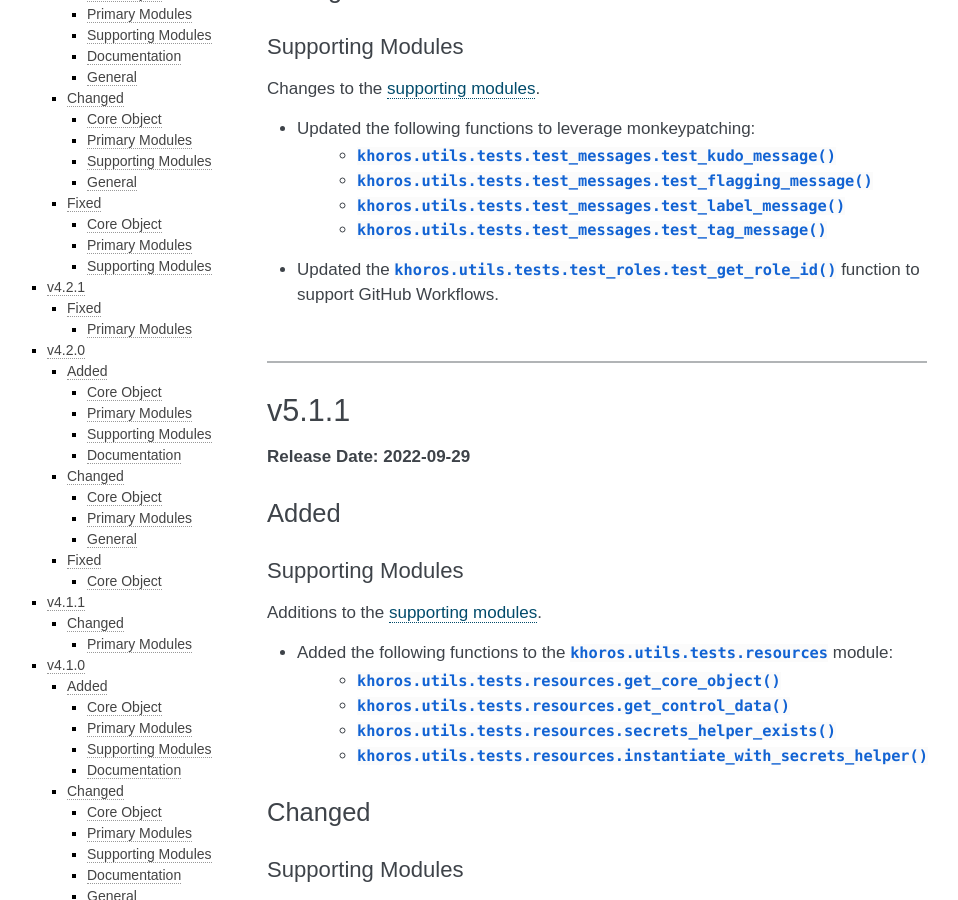
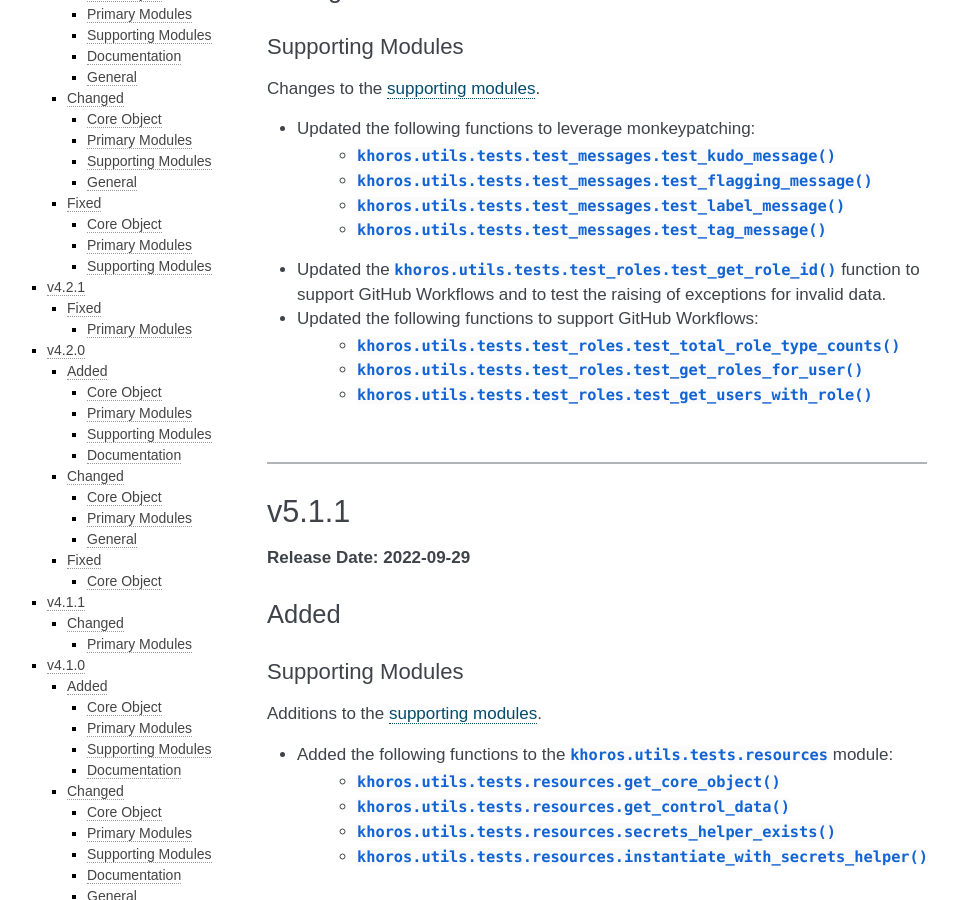
Before and after one commit to jeffshurtliff/khoros, a Sphinx documentation site: the page built from docs/changelog.rst, in a window 1280 px wide and 900 px high, scrolled down 1224 px. Shown: the whole window, without its empty margins (153-1111 px from the left). Built offline with Sphinx 7.4.7, drawn with Linux system fonts in a browser that asks for light colours.

Commit message:
Made changes relating to 5.1.2. See changelog for details.

```diff
--- a/docs/changelog.rst
+++ b/docs/changelog.rst
@@ -54,7 +54,11 @@
     * :py:func:`khoros.utils.tests.test_messages.test_label_message`
     * :py:func:`khoros.utils.tests.test_messages.test_tag_message`
 * Updated the :py:func:`khoros.utils.tests.test_roles.test_get_role_id` function
-  to support GitHub Workflows.
+  to support GitHub Workflows and to test the raising of exceptions for invalid data.
+* Updated the following functions to support GitHub Workflows:
+    * :py:func:`khoros.utils.tests.test_roles.test_total_role_type_counts`
+    * :py:func:`khoros.utils.tests.test_roles.test_get_roles_for_user`
+    * :py:func:`khoros.utils.tests.test_roles.test_get_users_with_role`
 
 |
 
```
Also changed, not shown: 2 other files.
